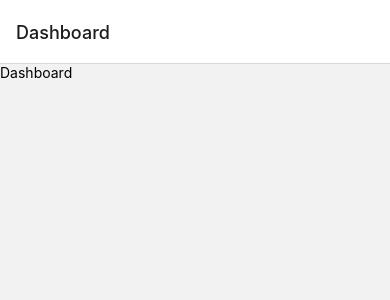
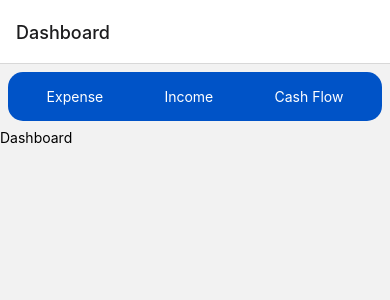
Before and after one commit to OsmanAlperCAM/moneyManager, a React Native app: screen / in a window 390 px wide. Shown: the top 300 px of the page. Built offline with nearby package versions, Linux system fonts and the light colour scheme.

Commit message:
DashboardCard Created

```diff
--- /dev/null
+++ b/src/Components/Cards/DashboardCard/ColumnCard/ColumnCard.js
@@ -0,0 +1,13 @@
+import React from 'react';
+import {View, Text} from 'react-native';
+import styles from './ColumnCard.style';
+
+const ColumnCard = ({title, value}) => {
+  return (
+    <View style={styles.container}>
+      <Text style={styles.title}>{title}</Text>
+      <Text style={styles.value}>{value}</Text>
+    </View>
+  );
+};
+export default ColumnCard;
--- /dev/null
+++ b/src/Components/Cards/DashboardCard/ColumnCard/ColumnCard.style.js
@@ -0,0 +1,20 @@
+import {StyleSheet} from 'react-native';
+import theme from '../../../../styles/theme';
+
+export default StyleSheet.create({
+  container: {
+    marginVertical: 8,
+    borderRadius: 10,
+    flexDirection: 'column',
+    alignItems: 'center',
+    justifyContent: 'center',
+  },
+  title: {
+    color: theme.primary.text,
+  },
+  value: {
+    color: theme.primary.text,
+    fontWeight: 'bold',
+    fontSize: 18,
+  },
+});
--- /dev/null
+++ b/src/Components/Cards/DashboardCard/ColumnCard/index.js
@@ -0,0 +1 @@
+export {default} from './ColumnCard';
--- /dev/null
+++ b/src/Components/Cards/DashboardCard/DashboardCard.js
@@ -0,0 +1,22 @@
+import React from 'react';
+import {View, Text} from 'react-native';
+import {Card} from 'react-native-paper';
+import ColumnCard from './ColumnCard';
+import styles from './DashboardCard.style';
+
+const DashboardCard = ({title, content, expense, income, cashFlow}) => {
+  return (
+    <View style={styles.container}>
+      <View style={styles.innerContainer}>
+        <Text style={styles.title}>{title}</Text>
+        <Text style={styles.content}>{content}</Text>
+      </View>
+      <View style={styles.bottomContainer}>
+        <ColumnCard title={'Expense'} value={expense} />
+        <ColumnCard title="Income" value={income} />
+        <ColumnCard title="Cash Flow" value={cashFlow} />
+      </View>
+    </View>
+  );
+};
+export default DashboardCard;
--- /dev/null
+++ b/src/Components/Cards/DashboardCard/DashboardCard.style.js
@@ -0,0 +1,27 @@
+import {StyleSheet} from 'react-native';
+import theme from '../../../styles/theme';
+
+export default StyleSheet.create({
+  container: {
+    padding: 8,
+    margin: 8,
+    borderRadius: 15,
+    backgroundColor: theme.primary.color,
+    elevation: 4,
+  },
+  innerContainer: {
+    alignItems: 'center',
+  },
+  bottomContainer: {
+    flexDirection: 'row',
+    justifyContent: 'space-around',
+  },
+  title: {
+    color: theme.primary.text,
+  },
+  content: {
+    fontWeight: 'bold',
+    fontSize: 24,
+    color: theme.primary.text,
+  },
+});
--- /dev/null
+++ b/src/Components/Cards/DashboardCard/index.js
@@ -0,0 +1 @@
+export {default} from './DashboardCard';
--- a/src/Pages/Dashboard/Dashboard.js
+++ b/src/Pages/Dashboard/Dashboard.js
@@ -1,10 +1,12 @@
 import React from 'react';
 import {View, Text} from 'react-native';
+import DashboardCard from '../../Components/Cards/DashboardCard';
 import styles from './Dashboard.style';
 
 const Dashboard = props => {
   return (
     <View style={styles.container}>
+      <DashboardCard />
       <Text>Dashboard</Text>
     </View>
   );
--- a/src/Pages/Dashboard/Dashboard.style.js
+++ b/src/Pages/Dashboard/Dashboard.style.js
@@ -1,5 +1,7 @@
 import {StyleSheet} from 'react-native';
 
 export default StyleSheet.create({
-  container: {},
+  container: {
+    flex: 1,
+  },
 });
```
